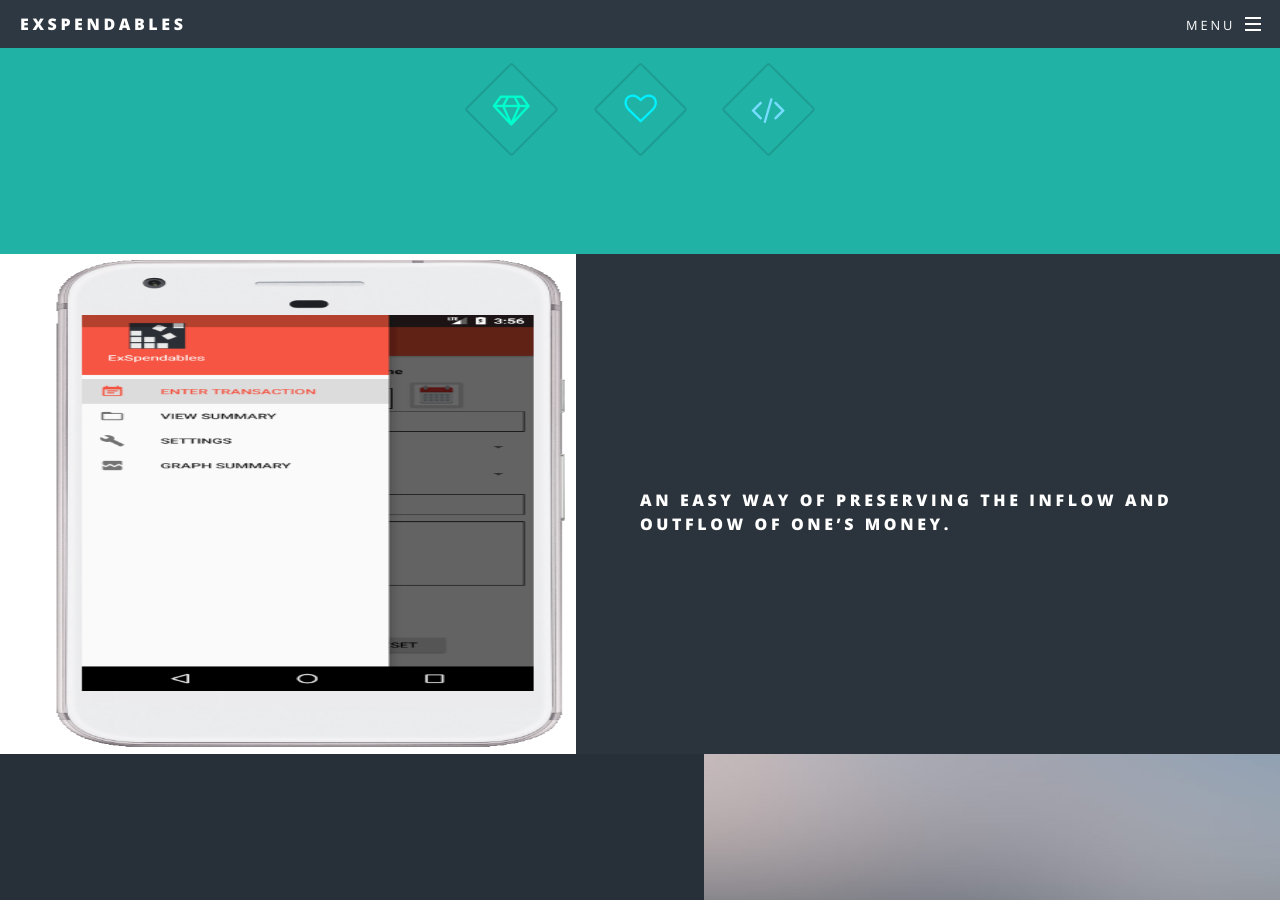
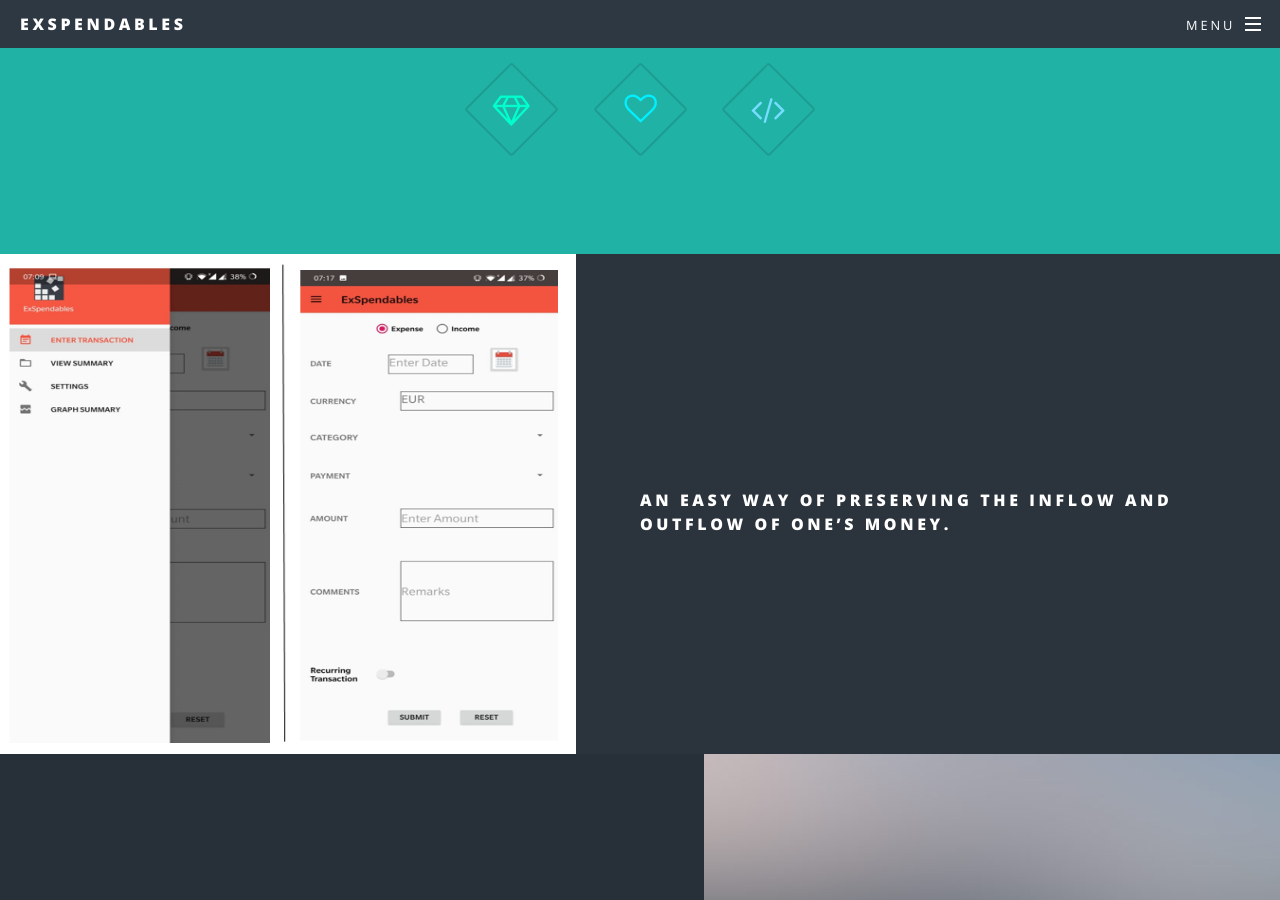
Before and after one commit to DBSE-teaching/isee2019-Sky-Net, a Jekyll site: the page built from docs/index.html, in a window 1280 px wide and 900 px high, scrolled down 1205 px. Built offline with Jekyll 4.4.1, drawn with Linux system fonts in a browser that asks for light colours.

Commit message:
Update index.html

```diff
--- a/docs/index.html
+++ b/docs/index.html
@@ -36,7 +36,7 @@
 				<!-- Two -->
 					<section id="two" class="wrapper alt style2">
 						<section class="spotlight">
-							<div class="image"><img src="images/Homescreen.PNG" alt="" height="500" width="25" /></div><div class="content">
+							<div class="image"><img src="images/Home.PNG" alt="" height="500" width="25" /></div><div class="content">
 								<h4>An easy way of preserving the inflow and outflow of one’s money.</h4>
 
 							</div>
```
